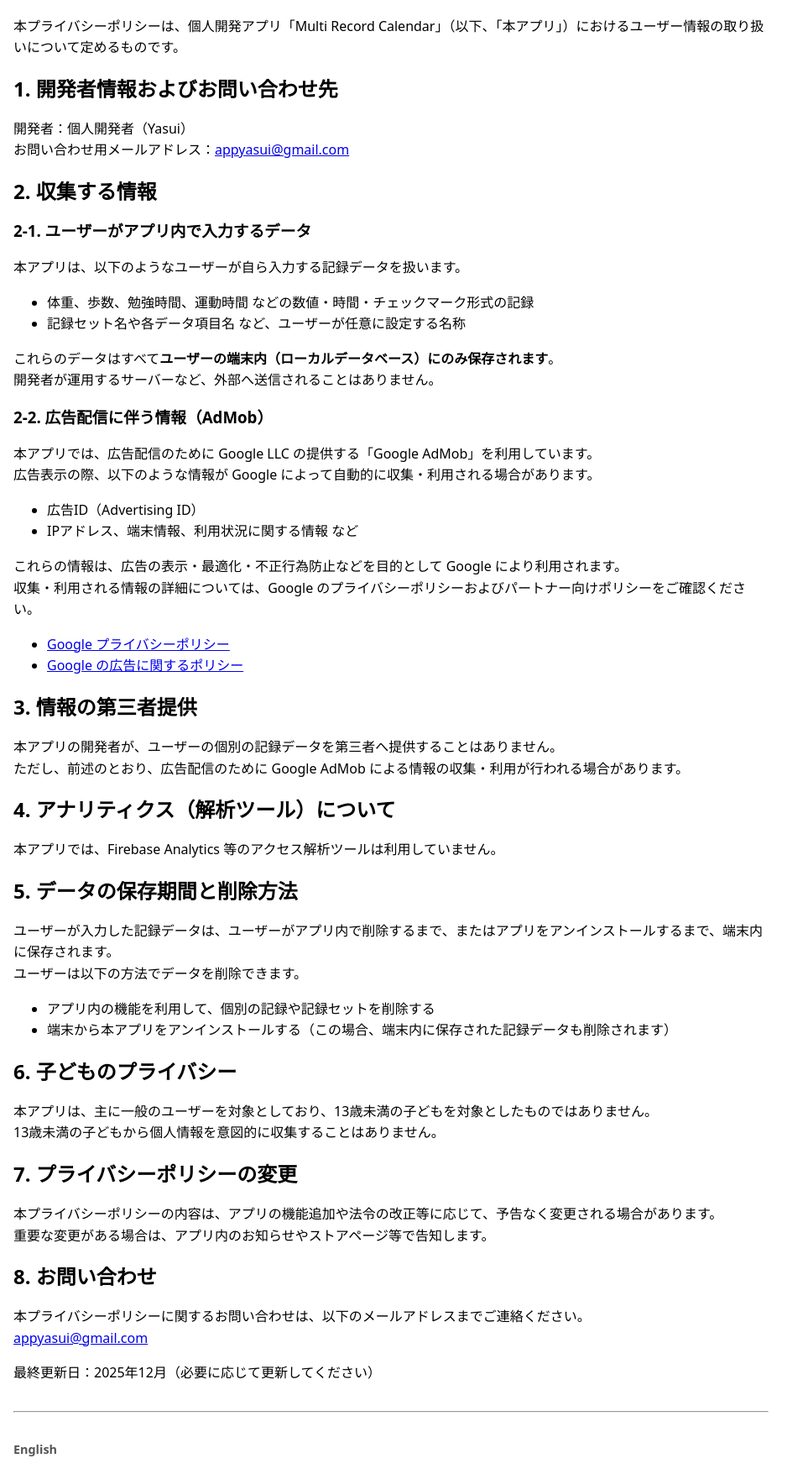
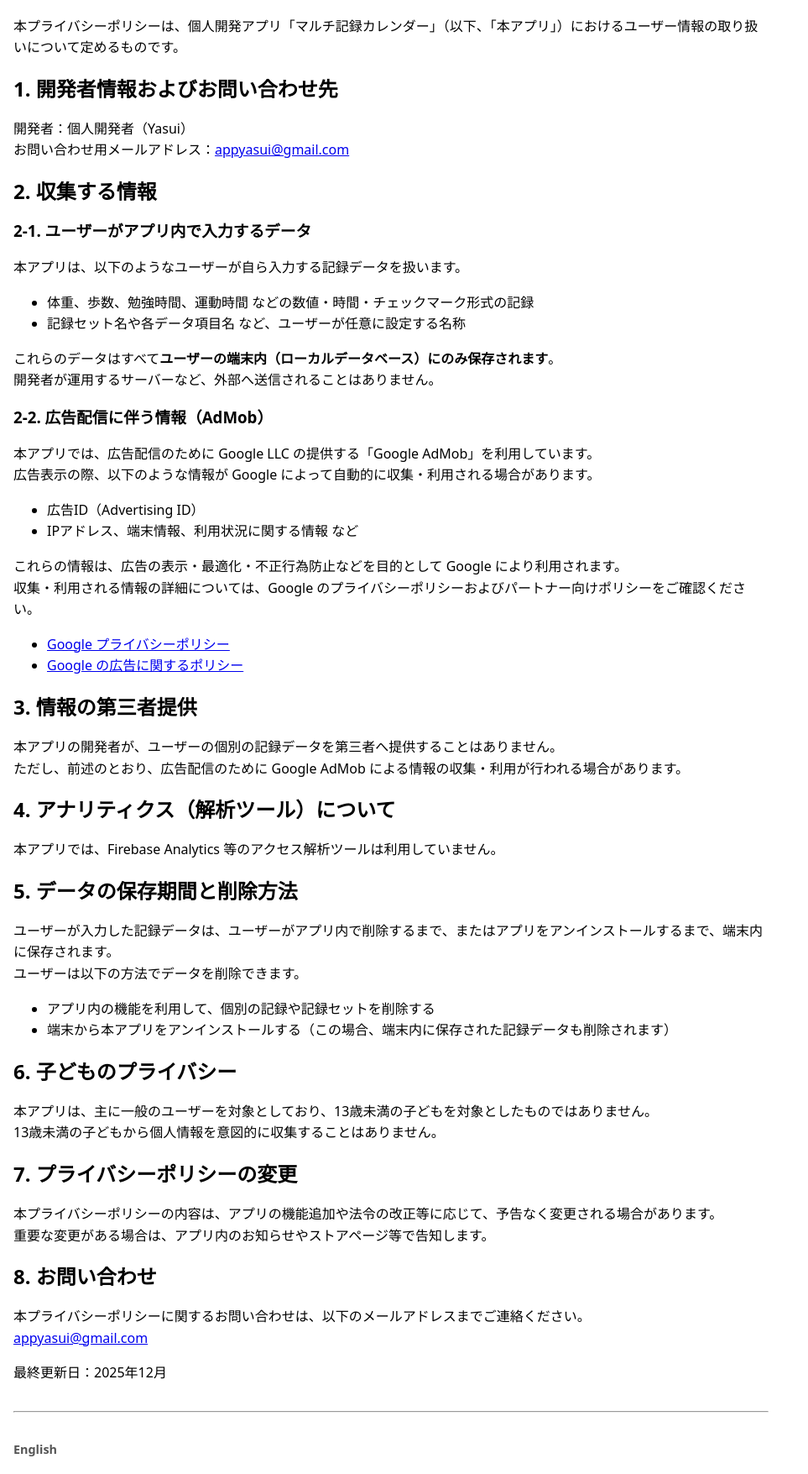
Before and after one commit to appyasui/multi-record-calendar-privacy, a plain HTML site: page index.html in a window 1280 px wide. Shown: the part 105-1860 px from the top of the page at 84% size, without its empty margins (0-963 px from the left). Drawn offline with Linux system fonts and the light colour scheme.

Commit message:
Update index.html

```diff
--- a/index.html
+++ b/index.html
@@ -31,7 +31,7 @@
   <div>
     <div class="lang-label">日本語 / Japanese</div>
     <h1>プライバシーポリシー</h1>
-    <p>本プライバシーポリシーは、個人開発アプリ「Multi Record Calendar」（以下、「本アプリ」）におけるユーザー情報の取り扱いについて定めるものです。</p>
+    <p>本プライバシーポリシーは、個人開発アプリ「マルチ記録カレンダー」（以下、「本アプリ」）におけるユーザー情報の取り扱いについて定めるものです。</p>
 
     <h2>1. 開発者情報およびお問い合わせ先</h2>
     <p>
@@ -110,7 +110,7 @@
       <a href="mailto:appyasui@gmail.com">appyasui@gmail.com</a>
     </p>
 
-    <p>最終更新日：2025年12月（必要に応じて更新してください）</p>
+    <p>最終更新日：2025年12月</p>
   </div>
 
   <hr>
@@ -202,7 +202,7 @@
       <a href="mailto:appyasui@gmail.com">appyasui@gmail.com</a>
     </p>
 
-    <p>Last updated: December 2025 (please update this date as needed)</p>
+    <p>Last updated: December 2025</p>
   </div>
 
 </body>
```
